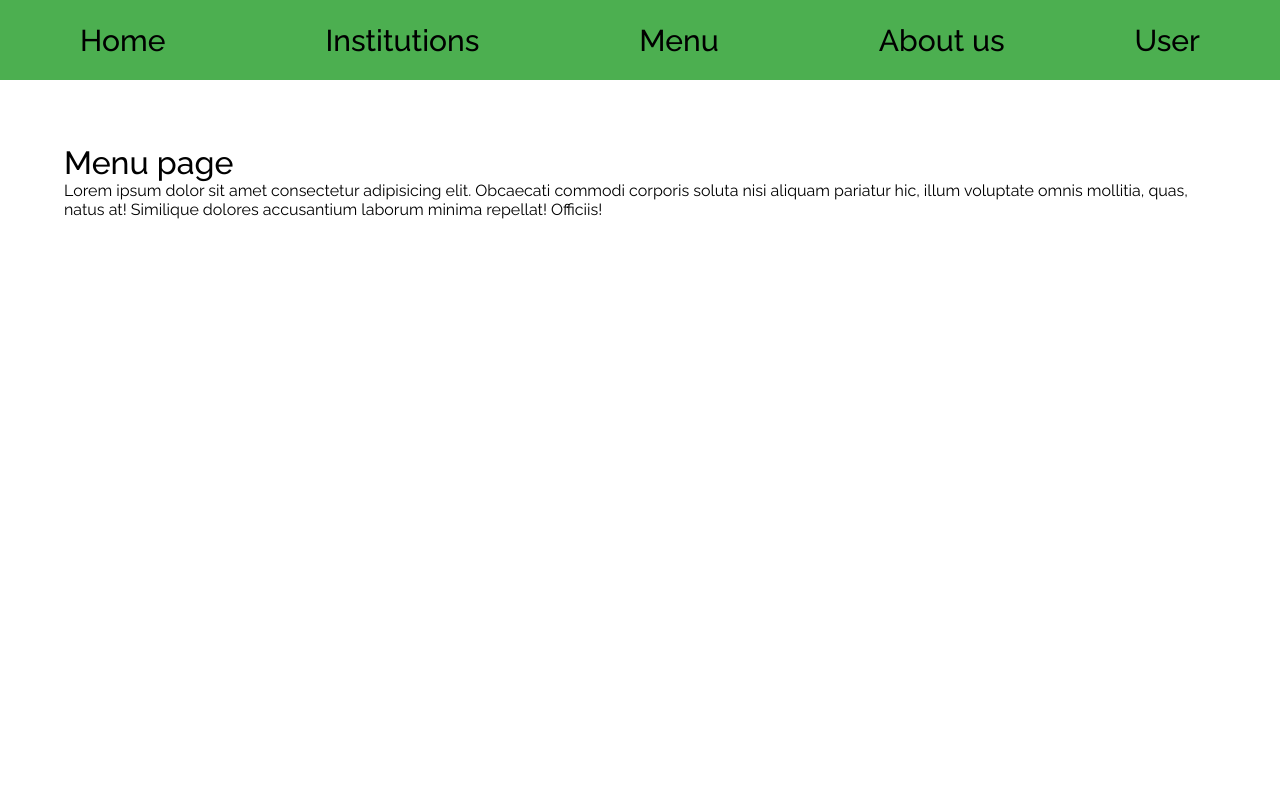
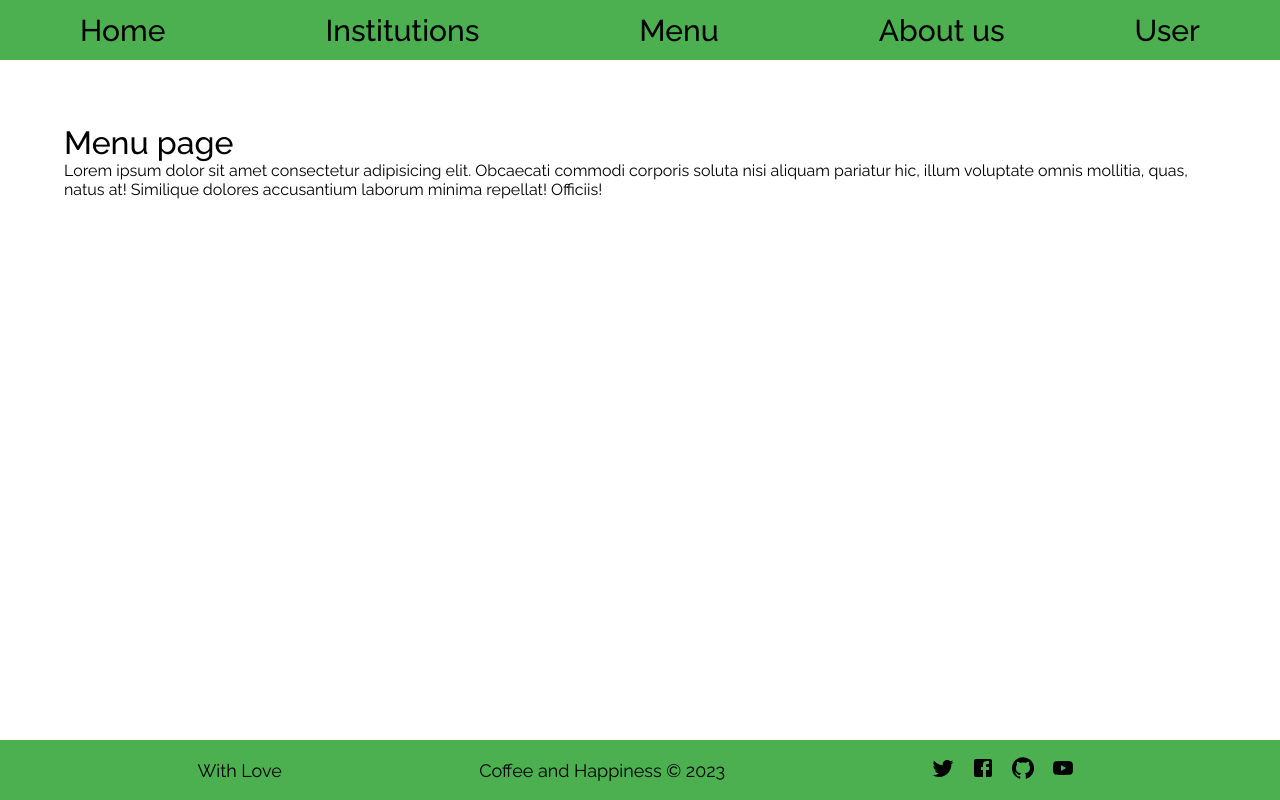
Before and after one commit to hurrr1cane/CoffeeAndHappiness, a Next.js app in the folder frontend/: page /menu in a window 1280 px wide. Built offline with nearby package versions, Linux system fonts and the light colour scheme.

Commit message:
added footer + material icons

```diff
--- a/frontend/package.json
+++ b/frontend/package.json
@@ -3,12 +3,16 @@
   "version": "0.1.0",
   "private": true,
   "scripts": {
-    "dev": "next dev --turbo",
+    "dev": "next dev",
     "build": "next build",
     "start": "next start",
     "lint": "next lint"
   },
   "dependencies": {
+    "@emotion/react": "^11.11.1",
+    "@emotion/styled": "^11.11.0",
+    "@mui/icons-material": "^5.14.3",
+    "@mui/material": "^5.14.5",
     "next": "13.4.19",
     "react": "18.2.0",
     "react-dom": "18.2.0"
--- a/frontend/src/app/base.scss
+++ b/frontend/src/app/base.scss
@@ -1,4 +1,4 @@
-main {
+.main {
     padding: 4rem;
 
     h1 {
--- /dev/null
+++ b/frontend/src/app/components/Footer.js
@@ -0,0 +1,17 @@
+import Icons from "./Icons"
+import styles from './Footer.module.scss'
+function getYear() {
+    return new Date().getFullYear()
+}
+
+export default function Footer() {
+    return (
+            <footer className={styles.footer}>
+                <p>With Love</p>
+                <p>Coffee and Happiness © {getYear()}</p>
+                <div className={styles.icons}>
+                <Icons/>
+                </div>
+            </footer>
+    )
+}
--- /dev/null
+++ b/frontend/src/app/components/Footer.module.scss
@@ -0,0 +1,21 @@
+.footer {
+    background-color: #4caf50;
+    width: 100vw;
+    height: 7.5vh;
+    position: absolute;
+    bottom: 0;
+    display: flex;
+    align-items: center;
+    justify-content: space-evenly;
+    font-size: 18px;
+}
+
+.icons {
+    justify-content: space-between;
+    display: flex;
+
+    a {
+        color: black;
+        margin: 0.5rem;
+    }
+}
--- /dev/null
+++ b/frontend/src/app/components/Icons.js
@@ -0,0 +1,24 @@
+"use client";
+
+import TwitterIcon from "@mui/icons-material/Twitter";
+import FacebookIcon from "@mui/icons-material/Facebook";
+import GitHubIcon from "@mui/icons-material/GitHub";
+import YouTubeIcon from "@mui/icons-material/YouTube";
+export default function Icons() {
+  return (
+    <>
+      <a href="https://google.com">
+        <TwitterIcon />
+      </a>
+      <a href="https://google.com">
+        <FacebookIcon />
+      </a>
+      <a href="https://google.com">
+        <GitHubIcon />
+      </a>
+      <a href="https://google.com">
+        <YouTubeIcon />
+      </a>
+    </>
+  );
+}
--- a/frontend/src/app/components/Navbar.module.scss
+++ b/frontend/src/app/components/Navbar.module.scss
@@ -4,7 +4,7 @@
     overflow: hidden;
     position: sticky;
     top: 0;
-    height: 10vh;
+    height: 7.5vh;
     background-color: #4caf50;
     h1 {
         font-weight: 500;
--- a/frontend/src/app/globals.scss
+++ b/frontend/src/app/globals.scss
@@ -9,3 +9,11 @@ body {
   max-width: 100vw;
   overflow-x: hidden;
 }
+
+a {
+  text-decoration: none;
+}
+
+a:visited {
+  text-decoration: none;
+}
--- a/frontend/src/app/layout.js
+++ b/frontend/src/app/layout.js
@@ -1,7 +1,7 @@
 import './globals.scss'
 import { Raleway } from 'next/font/google'
 import Navbar from './components/Navbar'
-
+import Footer from './components/Footer'
 export const metadata = {
   title: 'Coffee and Happiness',
   description: 'Coffe and Happiness website',
@@ -14,7 +14,8 @@ export default function RootLayout({ children }) {
     <html lang="en">
       <body className={raleway.className}>
         <Navbar/>
-        {children}
+        <div>{children}</div>
+        <Footer/>
       </body>
     </html>
   )
```
Also changed, not shown: 1 other file (tests, documents, lock files or other folders).
